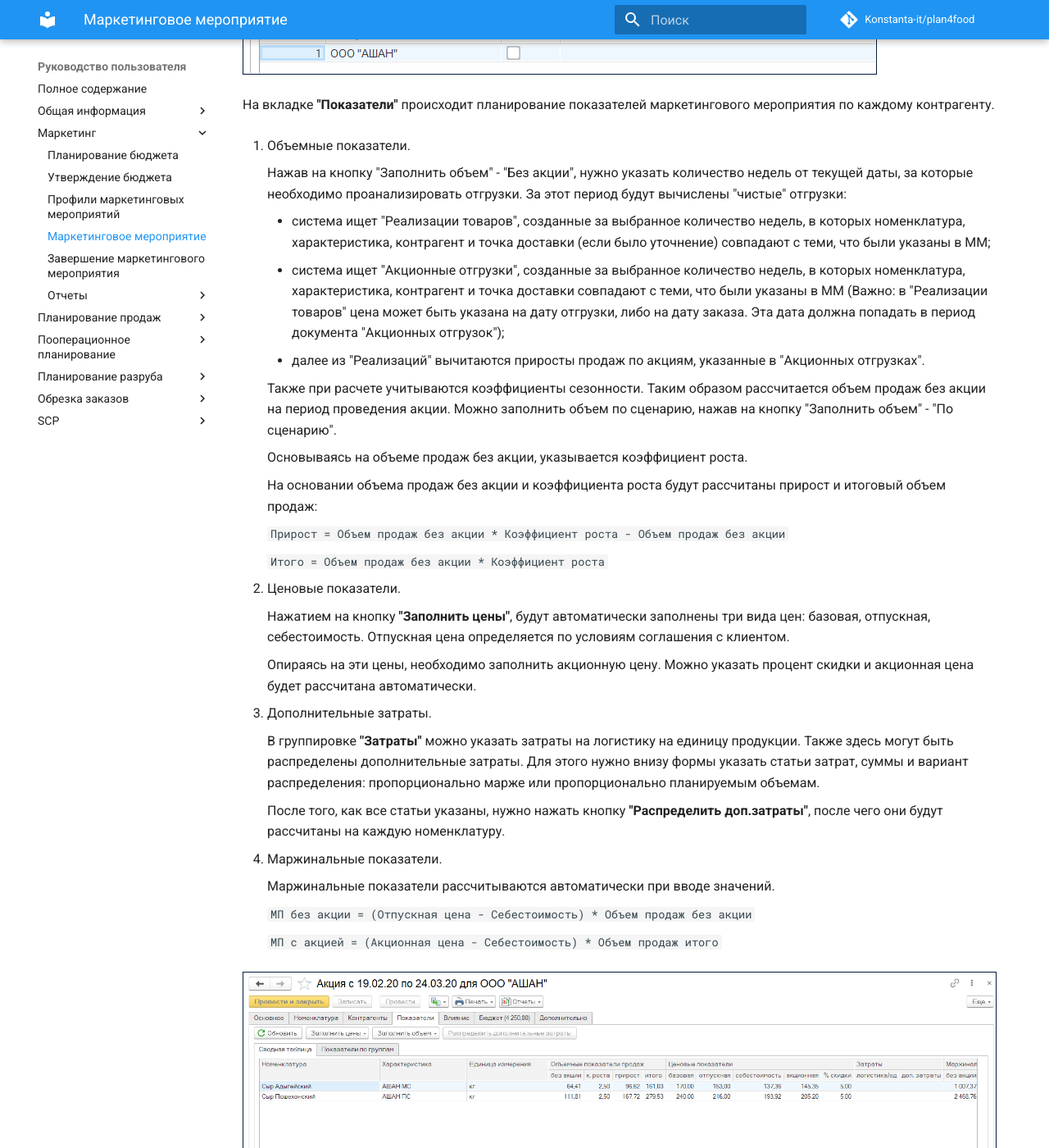
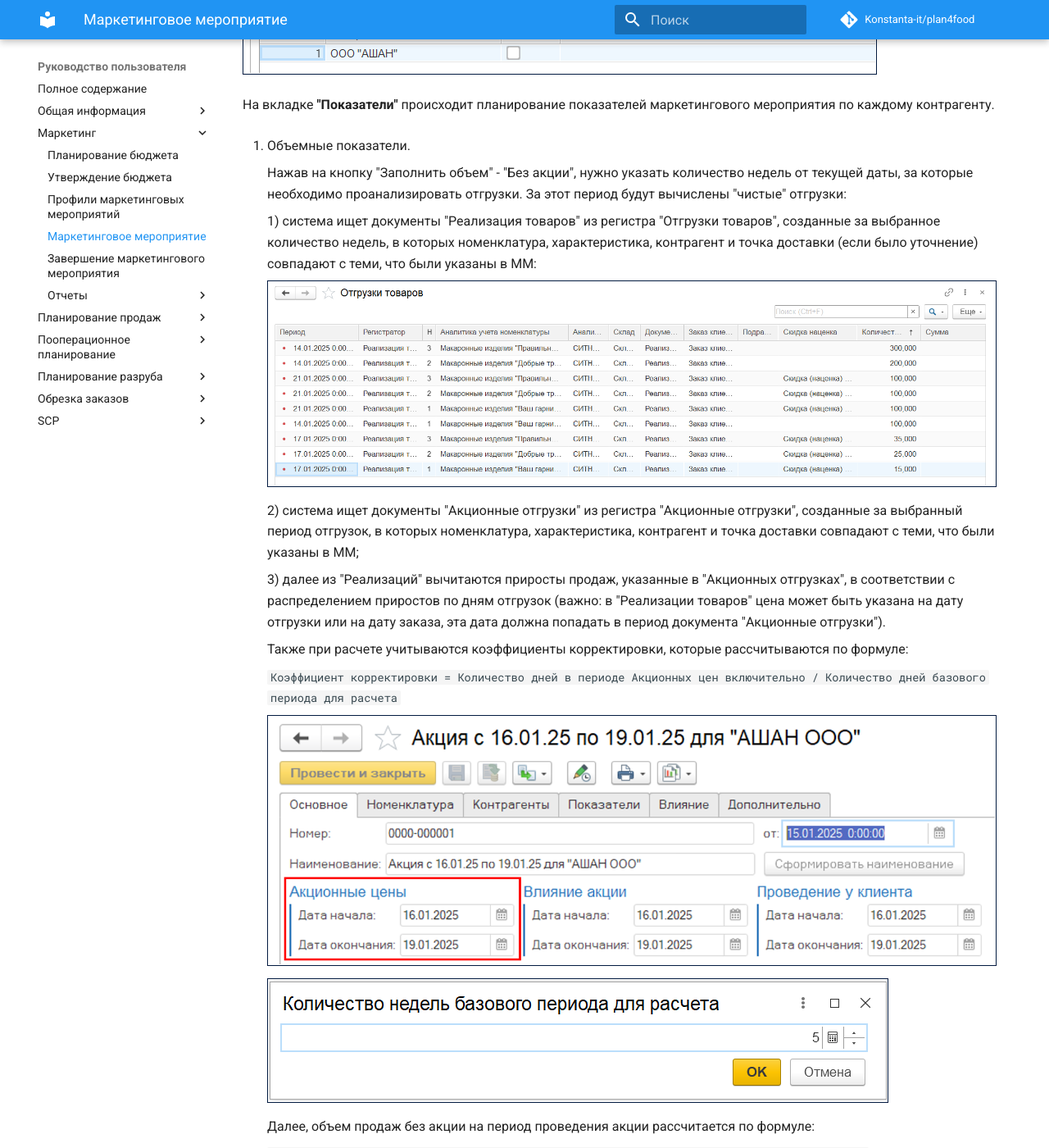
Before and after one commit to Konstanta-it/plan4food, an MkDocs documentation site: the page built from docs/Marketing/MarketingEvent.md, in a window 1280 px wide and 1400 px high, scrolled down 2487 px. Shown: the whole window at 82% size. Built offline with MkDocs 1.6.1 and Material for MkDocs 9.7.7, drawn with Linux system fonts in a browser that asks for light colours; comment, search, counter and statistics services are not loaded; some of the changed text lies outside the part shown.

```diff
--- a/docs/Marketing/MarketingEvent.md
+++ b/docs/Marketing/MarketingEvent.md
@@ -49,15 +49,29 @@
 
     Нажав на кнопку "Заполнить объем" - "Без акции", нужно указать количество недель от текущей даты, за которые необходимо проанализировать отгрузки. За этот период будут вычислены "чистые" отгрузки:
 
-    - система ищет "Реализации товаров", созданные за выбранное количество недель, в которых номенклатура, характеристика, контрагент и точка доставки (если было уточнение) совпадают с теми, что были указаны в ММ;
-    - система ищет "Акционные отгрузки", созданные за выбранное количество недель, в которых номенклатура, характеристика, контрагент и точка доставки совпадают с теми, что были указаны в ММ (Важно: в "Реализации товаров" цена может быть указана на дату отгрузки, либо на дату заказа. Эта дата должна попадать в период документа "Акционных отгрузок");
-    - далее из "Реализаций" вычитаются приросты продаж по акциям, указанные в "Акционных отгрузках".
+    1) система ищет документы "Реализация товаров" из регистра "Отгрузки товаров", созданные за выбранное количество недель, в которых номенклатура, характеристика, контрагент и точка доставки (если было уточнение) совпадают с теми, что были указаны в ММ:
 
-    Также при расчете учитываются коэффициенты сезонности. Таким образом рассчитается объем продаж без акции на период проведения акции. Можно заполнить объем по сценарию, нажав на кнопку "Заполнить объем" - "По сценарию".
+    [![13][13]][13]
 
-    Основываясь на объеме продаж без акции, указывается коэффициент роста.
+    2) система ищет документы "Акционные отгрузки" из регистра "Акционные отгрузки", созданные за выбранный период отгрузок, в которых номенклатура, характеристика, контрагент и точка доставки совпадают с теми, что были указаны в ММ;
 
-    На основании объема продаж без акции и коэффициента роста будут рассчитаны прирост и итоговый объем продаж:
+    3) далее из "Реализаций" вычитаются приросты продаж, указанные в "Акционных отгрузках", в соответствии с распределением приростов по дням отгрузок (важно: в "Реализации товаров" цена может быть указана на дату отгрузки или на дату заказа, эта дата должна попадать в период документа "Акционные отгрузки").
+
+    Также при расчете учитываются коэффициенты корректировки, которые рассчитываются по формуле:
+
+    `Коэффициент корректировки = Количество дней в периоде Акционных цен включительно / Количество дней базового периода для расчета`
+
+    [![14][14]][14]
+
+    [![15][15]][15]
+
+    Далее, объем продаж без акции на период проведения акции рассчитается по формуле:
+
+    `Объем продаж без акции = Полученный объем, очищенный от акций * Коэффициент корректировки`
+
+    Таким образом, значение усредняется.
+
+    Основываясь на объеме продаж без акции, указывается коэффициент роста. На основании объема продаж без акции и коэффициента роста будут рассчитаны прирост и итоговый объем продаж:
 
     `Прирост = Объем продаж без акции * Коэффициент роста - Объем продаж без акции`
 
@@ -125,3 +141,7 @@
 [9]: MarketingEvent.assets/9.png
 [10]: MarketingEvent.assets/10.png
 [11]: MarketingEvent.assets/11.png
+[12]: MarketingEvent.assets/12.png
+[13]: MarketingEvent.assets/13.png
+[14]: MarketingEvent.assets/14.png
+[15]: MarketingEvent.assets/15.png
```
Also changed, not shown: other parts of docs/Marketing/MarketingEvent.md (+2 -0 lines), docs/CommonInformation/DeliveryPoint.md (+4 -2 lines), docs/SCP/ShipmentRequirementsPlanning/NeedsPlanning.md (+65 -14 lines), docs/CommonInformation/DeliveryPoint.assets/2.png (added), docs/Marketing/MarketingEvent.assets/12.png (added), docs/Marketing/MarketingEvent.assets/13.png (added), docs/Marketing/MarketingEvent.assets/14.png (added), docs/Marketing/MarketingEvent.assets/15.png (added), docs/SCP/ShipmentRequirementsPlanning/NeedsPlanning.assets/6.png (added), docs/SCP/ShipmentRequirementsPlanning/NeedsPlanning.assets/7.png (added), docs/SCP/ShipmentRequirementsPlanning/NeedsPlanning.assets/8.png (added), docs/SCP/ShipmentRequirementsPlanning/NeedsPlanning.assets/9.png (added).
